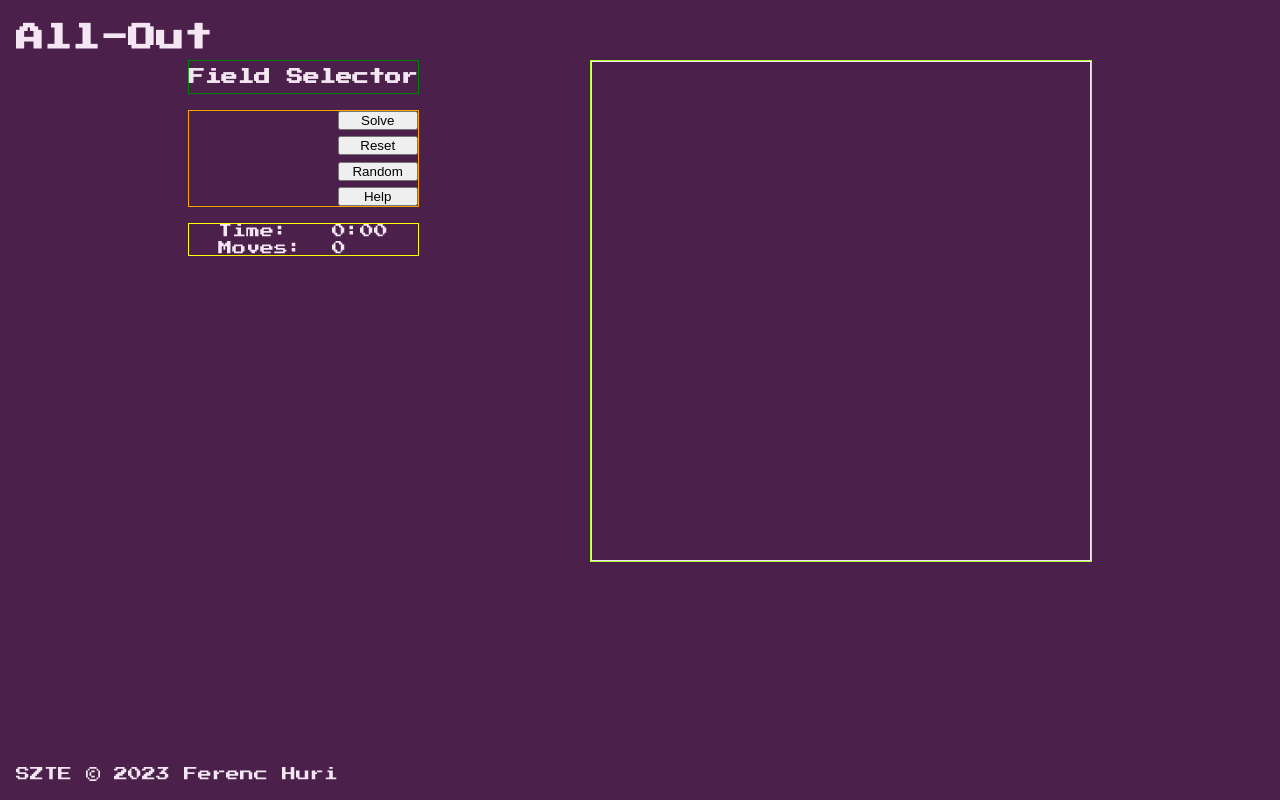
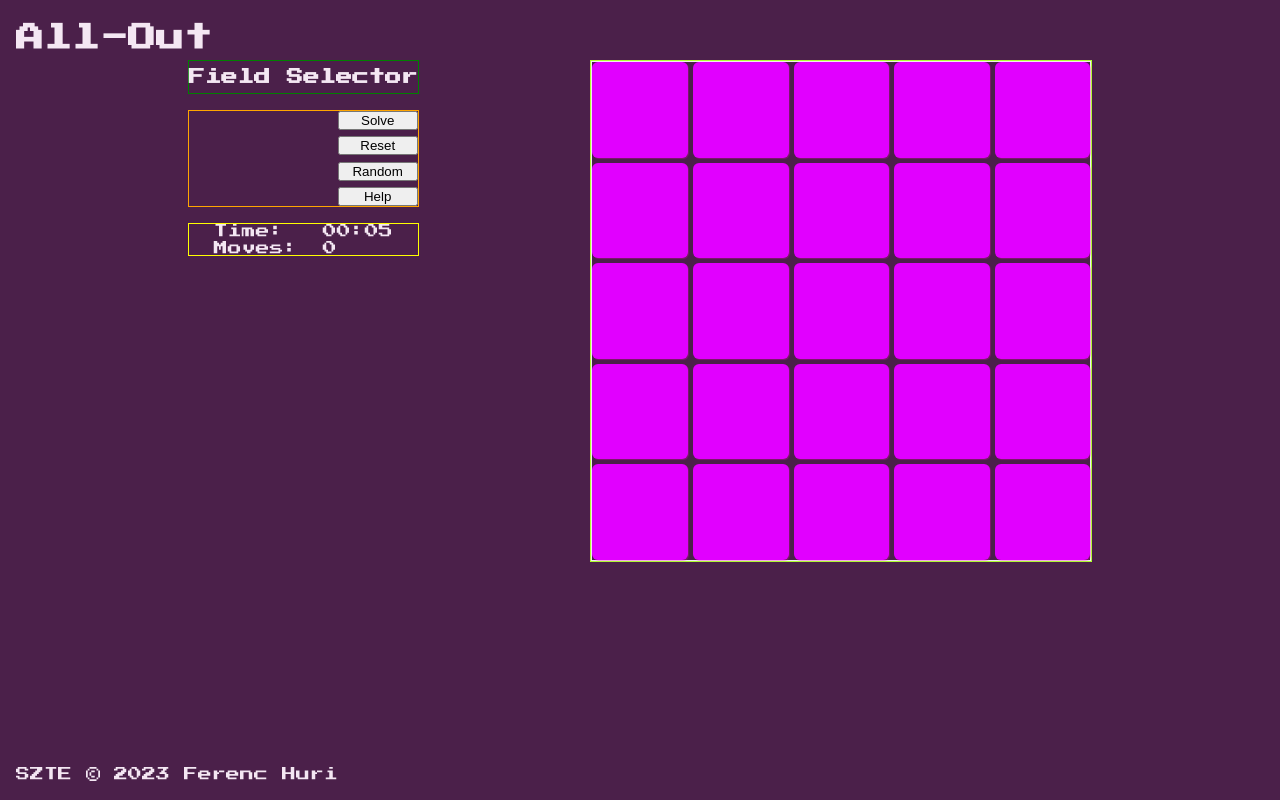
Before and after one commit to huriferenc/all-out, an Angular app: page / in a window 1280 px wide. Built offline with nearby package versions, Linux system fonts and the light colour scheme.

Commit message:
*  Display remaining seconds dynamically *  Modified models

```diff
--- a/src/app/app.component.html
+++ b/src/app/app.component.html
@@ -16,14 +16,17 @@
       <div>Moves:</div>
     </aside>
     <aside class="right">
-      <div id="time">0:00</div>
-      <div id="moves">0</div>
+      <div id="time">{{ time }}</div>
+      <div id="moves">{{ moves$ | async }}</div>
     </aside>
   </section>
 </aside>
 <aside class="right">
   <section class="gamepad-container">
-    <div id="gamepad">
+    <div
+      id="gamepad"
+      [style.grid-template-columns]="'repeat(' + getRowAndColumnNumber() + ', 1fr)'"
+    >
       <ng-container *ngFor="let cell of cells$ | async">
         <div class="cell" [ngClass]="{ selected: cell.selected }" (click)="selectCell(cell)"></div>
       </ng-container>
--- a/src/app/app.component.scss
+++ b/src/app/app.component.scss
@@ -55,10 +55,24 @@ section.gamepad-container {
     width: 500px;
     height: 500px;
 
+    display: grid;
+    align-content: center;
+    grid-gap: 5px;
+
+    // grid-template-columns: repeat(5, 1fr);
+
     border: 1px solid $primary-color;
 
     .cell {
-      background-color: black;
+      background-color: rgb(225, 0, 255);
+
+      aspect-ratio: 1;
+      position: relative;
+      transform: scale(1);
+      transform-style: preserve-3d;
+      transition: transform 0.5s;
+      box-shadow: 1px 1px 1px rgba(255, 0, 191, 0.3);
+      border-radius: 6px;
 
       &.selected {
         background-color: pink;
--- a/src/app/app.component.ts
+++ b/src/app/app.component.ts
@@ -1,6 +1,7 @@
-import { Component, OnInit } from '@angular/core';
+import { Component, OnDestroy, OnInit } from '@angular/core';
 import { StoreService } from './store.service';
-import { BehaviorSubject } from 'rxjs';
+import { BehaviorSubject, timer } from 'rxjs';
+import { CELL_NUMBER } from './game.model';
 
 interface Cell {
   id: number;
@@ -13,9 +14,13 @@ interface Cell {
   templateUrl: './app.component.html',
   styleUrls: ['./app.component.scss']
 })
-export class AppComponent implements OnInit {
+export class AppComponent implements OnInit, OnDestroy {
   moves$: BehaviorSubject<number>;
   cells$: BehaviorSubject<Cell[]>;
+
+  seconds = 0;
+  time = '00:00';
+  timer: any;
 
   constructor(private storeService: StoreService) {}
 
@@ -25,6 +30,16 @@ export class AppComponent implements OnInit {
 
     this.storeService.checkStoreData();
     // this.selectedCells = this.storeService.cells.filter((item) => item.selected);
+
+    this.startTimer();
+  }
+
+  ngOnDestroy(): void {
+    this.stopTimer();
+  }
+
+  getRowAndColumnNumber() {
+    return Math.ceil(Math.sqrt(CELL_NUMBER));
   }
 
   openHelpDialog() {
@@ -46,4 +61,27 @@ export class AppComponent implements OnInit {
   private increaseMoves(): void {
     ++this.storeService.moves;
   }
+
+  private startTimer() {
+    this.timer = setInterval(() => {
+      if (this.seconds == 60 * 60 - 1) {
+        this.stopTimer();
+        return;
+      }
+
+      this.seconds++;
+
+      const sec = this.seconds % 60;
+      const min = Math.floor(this.seconds / 60);
+
+      this.time = (min < 10 ? '0' + min : min) + ':' + (sec < 10 ? '0' + sec : sec);
+    }, 1000);
+  }
+
+  private stopTimer() {
+    this.time = '00:00';
+    if (!!this.timer) {
+      clearInterval(this.timer);
+    }
+  }
 }
--- a/src/app/game.model.ts
+++ b/src/app/game.model.ts
@@ -1,4 +1,6 @@
 import { Helper } from './helper';
+
+export const CELL_NUMBER = 25;
 
 export class Cell {
   id: number;
--- a/src/app/store.service.ts
+++ b/src/app/store.service.ts
@@ -1,9 +1,7 @@
 import { Injectable } from '@angular/core';
 import { BehaviorSubject } from 'rxjs';
-import { Cell } from './game.model';
+import { CELL_NUMBER, Cell } from './game.model';
 import { LocalStorage } from './local-storage';
-
-export const CELL_NUMBER = 25;
 
 @Injectable({
   providedIn: 'root'
```
